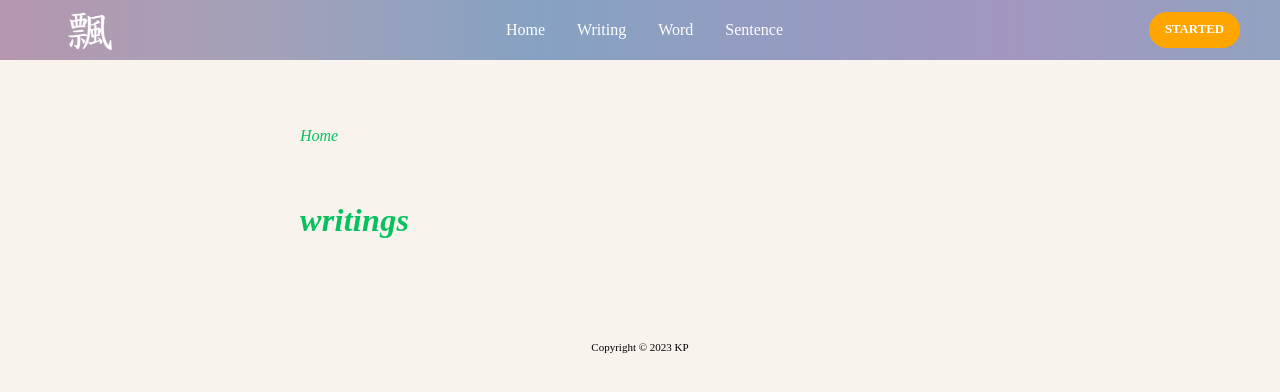
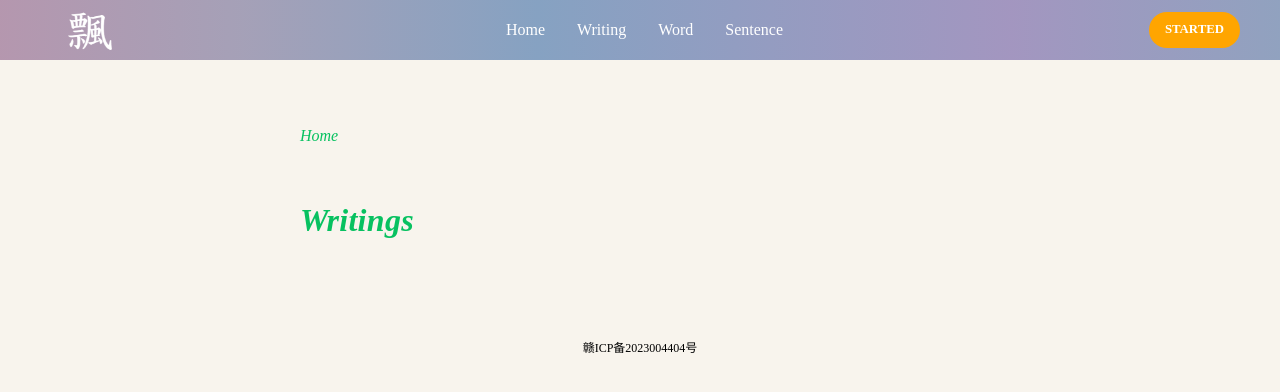
Before and after one commit to catfrank/blogsite, a Django app: page /writings/ in a window 1280 px wide. Shown: the top 392 px of the page. Run offline with Django 4.2, Linux system fonts and the light colour scheme; data that the repository does not hold is empty; some libraries are stand-ins or nearby versions.

Commit message:
23-05-11

```diff
--- a/static/base.css
+++ b/static/base.css
@@ -21,7 +21,7 @@ li {
 
 a {
     text-decoration: none;
-    color: #fff;
+    color: white;
     font-size: 1rem;
 }
 
@@ -151,7 +151,7 @@ a:hover {
     align-items: center;
 }
 
-.footer .footer-right {
+.footer {
     margin-bottom: 0px;
 }
 
--- a/static/writing_detail.css
+++ b/static/writing_detail.css
@@ -17,7 +17,7 @@ h6 {
 p {
     display: block;
     margin-block-start: 1em;
-    margin-block-end: 1em;
+    margin-block-end: 1.5em;
 }
 
 a {
@@ -33,7 +33,7 @@ div.main {
 }
 
 div.content {
-    font-size: 1rem;
+    font-size: 1.1rem;
     margin: 1rem auto;
     line-height: 1.8;
 }
--- a/static/writings.css
+++ b/static/writings.css
@@ -9,7 +9,7 @@ div.content {
 section h2.chapter {
     color: #07c160;
     letter-spacing: 0.01em;
-    font-size: 2em;
+    font-size: 2rem;
     font-style: italic;
     font-weight: 700;
     margin-top: 3rem;
--- a/templates/base.html
+++ b/templates/base.html
@@ -61,16 +61,10 @@
 
     <!-- 尾部 -->
     <footer id="footer" class="footer">
-      <div class="footer-left">Copyright © <!-- -->2023<!-- --> KP</div>
-      <!-- <div class="footer-right">
-        <ul>
-          <li><a href="/">Home</a></li>
-          <li><a href="#">Writing</a></li>
-          <li><a href="#">Support</a></li>
-          <li><a href="#">Projects</a></li>
-          <li><a href="#">RSS</a></li>
-        </ul>
-      </div> -->
+      <!-- <div>Copyright © 023 KP</div> -->
+      <div>
+        <a href="http://beian.miit.gov.cn/" style="font-size: 12px; color: black;">赣ICP备2023004404号</a>
+      </div>
     </footer>
   </body>
 </html>
--- a/templates/writings.html
+++ b/templates/writings.html
@@ -17,7 +17,7 @@
         <a href="{% url 'index' %}" style="text-decoration: none; color: #07c160; font-style: italic;">Home</a>
         <section id="writings">
             <a href="#" style="text-decoration: none;">
-                <h2 class="chapter">writings</h2>
+                <h2 class="chapter">Writings</h2>
             </a>
             <ul style="padding: 0px; list-style: none;">
                 {% for writing in writings %}
```
